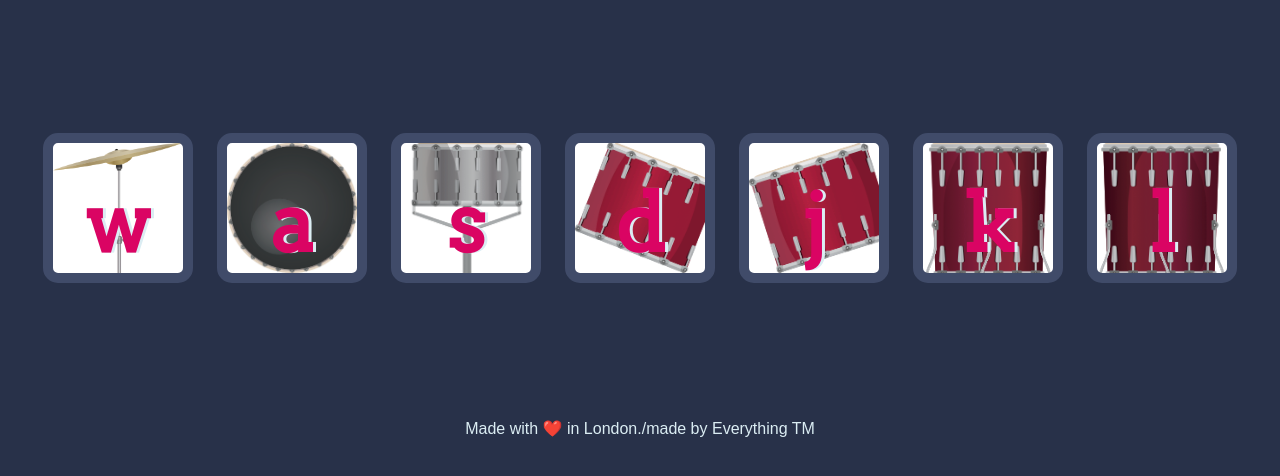
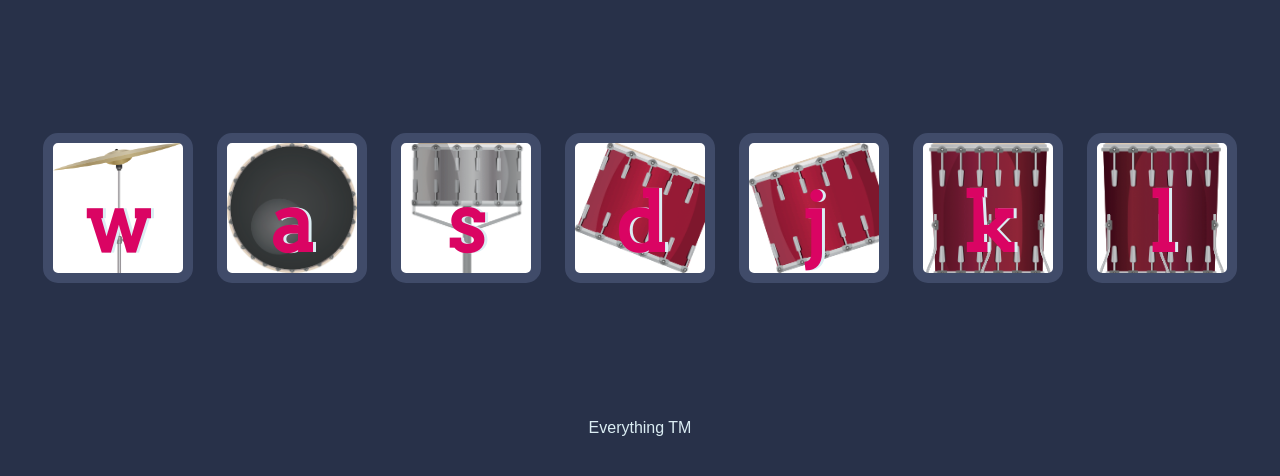
Before and after one commit to Milly-01/09-Drums, a plain HTML site: page index.html in a window 1280 px wide. Shown: the part 156-632 px from the top of the page. Drawn offline with Linux system fonts and the light colour scheme.

Commit message:
Update index.html

```diff
--- a/index.html
+++ b/index.html
@@ -23,7 +23,7 @@
 
 
   <footer>
-    Made with ❤️ in London./made by Everything TM
+    Everything TM
   </footer>
 
   <script src="index.js"></script>
```
